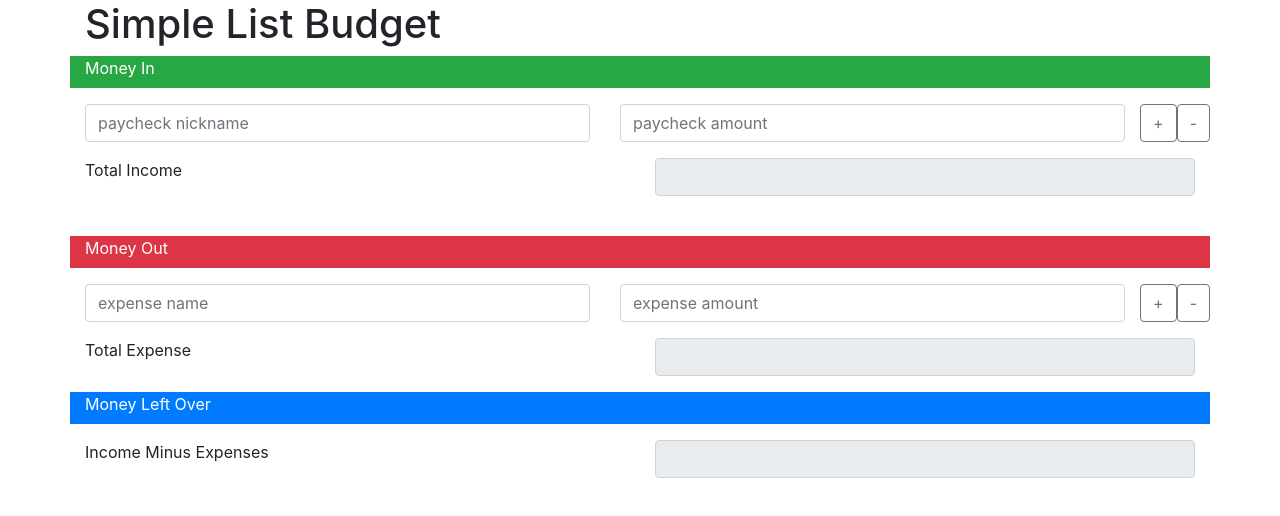
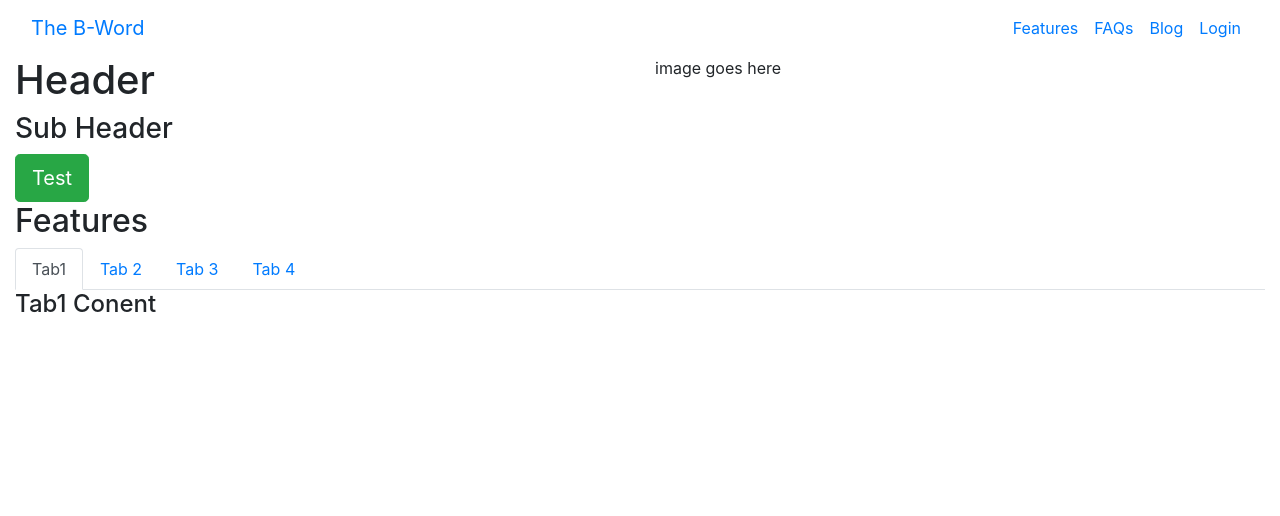
Before and after one commit to SirenaAlyceDev/react-budget, a React (Create React App) app: page / in a window 1280 px wide. Shown: the top 516 px of the page. Built offline with nearby package versions, Linux system fonts and the light colour scheme.

Commit message:
added Header and Home Component

```diff
--- a/package.json
+++ b/package.json
@@ -6,10 +6,11 @@
     "@testing-library/jest-dom": "^5.11.4",
     "@testing-library/react": "^11.1.0",
     "@testing-library/user-event": "^12.1.10",
-    "bootstrap": "4.5.2",
+    "bootstrap": "^4.5.3",
     "react": "^17.0.1",
     "react-dom": "^17.0.1",
     "react-popper": "1.3.6",
+    "react-router-dom": "^5.2.0",
     "react-scripts": "4.0.1",
     "reactstrap": "8.5.1",
     "web-vitals": "^0.2.4"
--- /dev/null
+++ b/src/components/HeaderComponent.js
@@ -0,0 +1,59 @@
+import React, { Component } from "react";
+import {
+  Collapse,
+  Navbar,
+  NavbarToggler,
+  NavbarBrand,
+  Nav,
+  NavItem,
+  NavLink,
+} from "reactstrap";
+// import { NavLink } from "react-router-dom";
+
+class Header extends Component {
+  constructor(props) {
+    super(props);
+    this.state = {
+      isNavOpen: false,
+    };
+
+    this.toggleNav = this.toggleNav.bind(this);
+  }
+
+  toggleNav() {
+    this.setState({
+      isNavOpen: !this.state.isNavOpen,
+    });
+  }
+
+  render() {
+    return (
+      <Navbar sticky="top" expand="md">
+        <div className="container-fluid">
+          <NavbarBrand href="/" className="mr-auto">
+            The B-Word
+          </NavbarBrand>
+          <NavbarToggler onClick={this.toggleNav} className="mr-2" />
+          <Collapse isOpen={this.state.isNavOpen} navbar>
+            <Nav navbar className="ml-auto">
+              <NavItem>
+                <NavLink href="/">Features</NavLink>
+              </NavItem>
+              <NavItem>
+                <NavLink href="/">FAQs</NavLink>
+              </NavItem>
+              <NavItem>
+                <NavLink href="/">Blog</NavLink>
+              </NavItem>
+              <NavItem>
+                <NavLink href="/">Login</NavLink>
+              </NavItem>
+            </Nav>
+          </Collapse>
+        </div>
+      </Navbar>
+    );
+  }
+}
+
+export default Header;
--- /dev/null
+++ b/src/components/HomeComponent.js
@@ -0,0 +1,156 @@
+import React, { useState } from "react";
+import {
+  TabContent,
+  TabPane,
+  Nav,
+  NavItem,
+  NavLink,
+  Button,
+  Row,
+  Col,
+} from "reactstrap";
+import classnames from "classnames";
+import 'bootstrap/dist/css/bootstrap.min.css';
+import Header from "./HeaderComponent";
+
+const Home = (props) => {
+  const [activeTab, setActivetab] = useState("1");
+  const toggle = (tab) => {
+    if (activeTab !== tab) setActivetab(tab);
+  };
+
+  return (
+    <React.Fragment>
+      <div>
+        <Header />
+      </div>
+      <div className="container-fluid">
+        <div className="row">
+          <div className="col">
+            <h1>Header</h1>
+            <h3>Sub Header</h3>
+            <Button color="success" size="lg">Test</Button>
+          </div>
+          <div className="col">
+            <p>image goes here</p>
+          </div>
+        </div>
+        <div className="row">
+            <div className="col">
+            <h2>Features</h2>
+            </div>
+        </div>
+        <div>
+        <Nav tabs>
+            <NavItem>
+                <NavLink className={classnames({ active: activeTab ==='1'})}onClick={() => { toggle('1');}}>
+                    Tab1
+                </NavLink>
+            </NavItem>
+            <NavItem>
+                <NavLink className={classnames({ active: activeTab ==='2'})}onClick={() => { toggle('2');}}>
+                    Tab 2
+                </NavLink>
+            </NavItem>
+            <NavItem>
+                <NavLink className={classnames({ active: activeTab ==='3'})}onClick={() => { toggle('3');}}>
+                    Tab 3
+                </NavLink>
+            </NavItem>
+            <NavItem>
+                <NavLink className={classnames({ active: activeTab ==='4'})}onClick={() => { toggle('4');}}>
+                    Tab 4
+                </NavLink>
+            </NavItem>
+        </Nav>
+        <TabContent activeTab={activeTab}>
+            <TabPane tabId="1">
+                <Row>
+                    <Col>
+                    <h4>Tab1 Conent</h4>
+                    </Col>
+                </Row>
+            </TabPane>
+            <TabPane tabId="2">
+                <Row>
+                    <Col>
+                    <h4>Tab2 Conent</h4>
+                    </Col>
+                </Row>
+            </TabPane>
+            <TabPane tabId="3">
+                <Row>
+                    <Col>
+                    <h4>Tab3 Conent</h4>
+                    </Col>
+                </Row>
+            </TabPane>
+            <TabPane tabId="4">
+                <Row>
+                    <Col>
+                    <h4>Tab4 Conent</h4>
+                    </Col>
+                </Row>
+            </TabPane>
+        </TabContent>
+      </div>
+      </div>
+    </React.Fragment>
+  );
+};
+
+// class Home extends Component {
+//   constructor(props) {
+//     super(props);
+//     this.state = {
+//       activeTab: "1",
+//       setActiveTab: "1",
+//     };
+
+//     this.tabToggle = this.tabToggle.bind(this);
+
+//   }
+
+//   tabToggle() {
+//     this.setState({
+//       setActiveTab: !this.state.setActiveTab,
+//     });
+//   }
+
+//   render() {
+//     return (
+//       <React.Fragment>
+//         <div>
+//           <Header />
+//         </div>
+//         <div className="container-fluid">
+//           <div className="row">
+//             <div className="col">
+//               <p>test</p>
+//               <h1>Header</h1>
+//               <h3>Sub Header</h3>
+//               <Button>Test</Button>
+//             </div>
+//             <div className="col">
+//               <p>test</p>
+//             </div>
+//           </div>
+//           <div className="row">
+//             <h2>Features</h2>
+//           </div>
+//           <div className="row">
+//               <Nav tabs>
+//                   <NavItem>
+//                       <NavLink className={classNames({ active: activeTab === '1'})} onClick={() => {tabToggle('1'); }}>
+//                           Feature 1
+//                       </NavLink>
+//                   </NavItem>
+//               </Nav>
+//           </div>
+//         </div>
+//       </React.Fragment>
+//     );
+//   }
+// }
+
+export default Home;
--- a/src/components/MainComponent.js
+++ b/src/components/MainComponent.js
@@ -1,12 +1,11 @@
-import React, { Component } from 'react';
-import ListCalculator from './ListBudgetComponent';
+import React, { Component } from "react";
+// import { Switch } from "react-router-dom";
+import Home from './HomeComponent';
 
 class Main extends Component {
-    render() {
-        return (
-            <ListCalculator />
-        );
-    }
+  render() {
+    return <Home />
+  }
 }
 
 export default Main;
```
Also changed, not shown: 2 other files (tests, documents, lock files or other folders).
